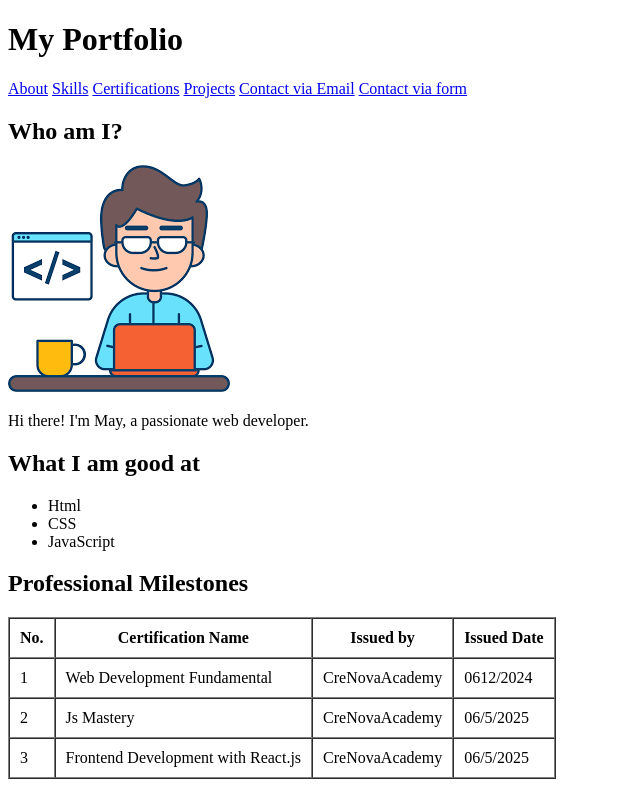
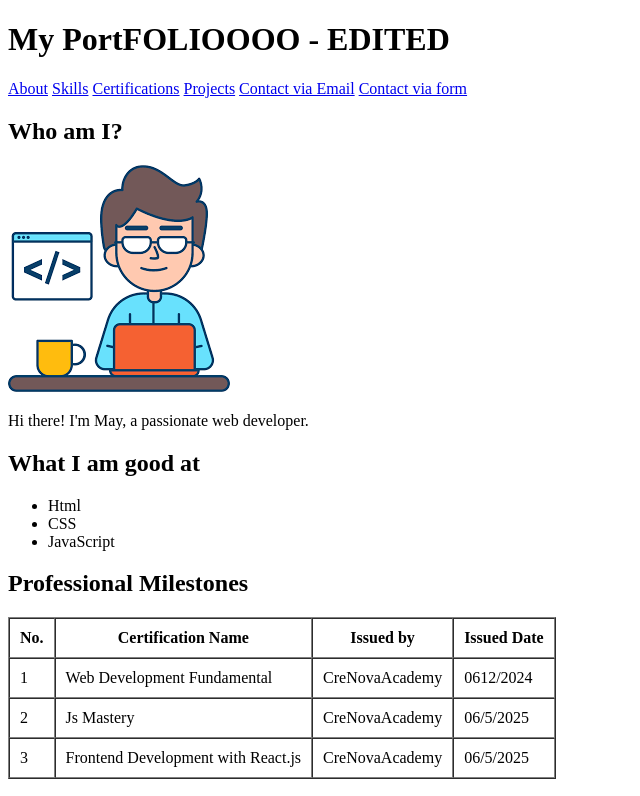
Before and after one commit to Kaungsetzan/my-portfolio-ksz, a plain HTML site: page index.html in a window 1280 px wide. Shown: the top 796 px of the page, without its empty margins (0-640 px from the left). Drawn offline with Linux system fonts and the light colour scheme.

Commit message:
header edited

```diff
--- a/index.html
+++ b/index.html
@@ -9,7 +9,7 @@
   <body>
     <!--header section-->
     <header id="header">
-      <h1>My Portfolio</h1>
+      <h1>My PortFOLIOOOO - EDITED</h1>
     </header>
 
     <nav>
```
